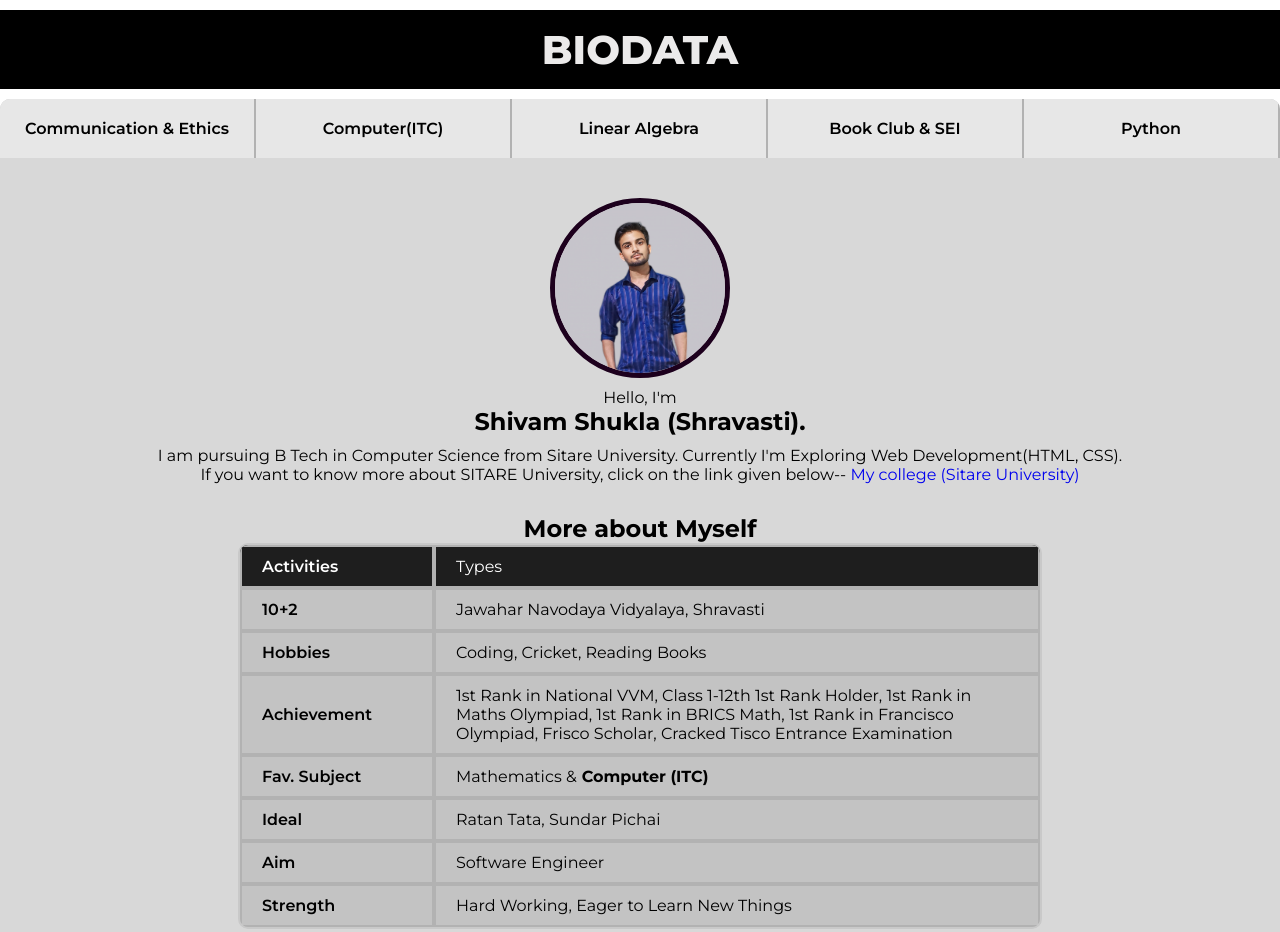
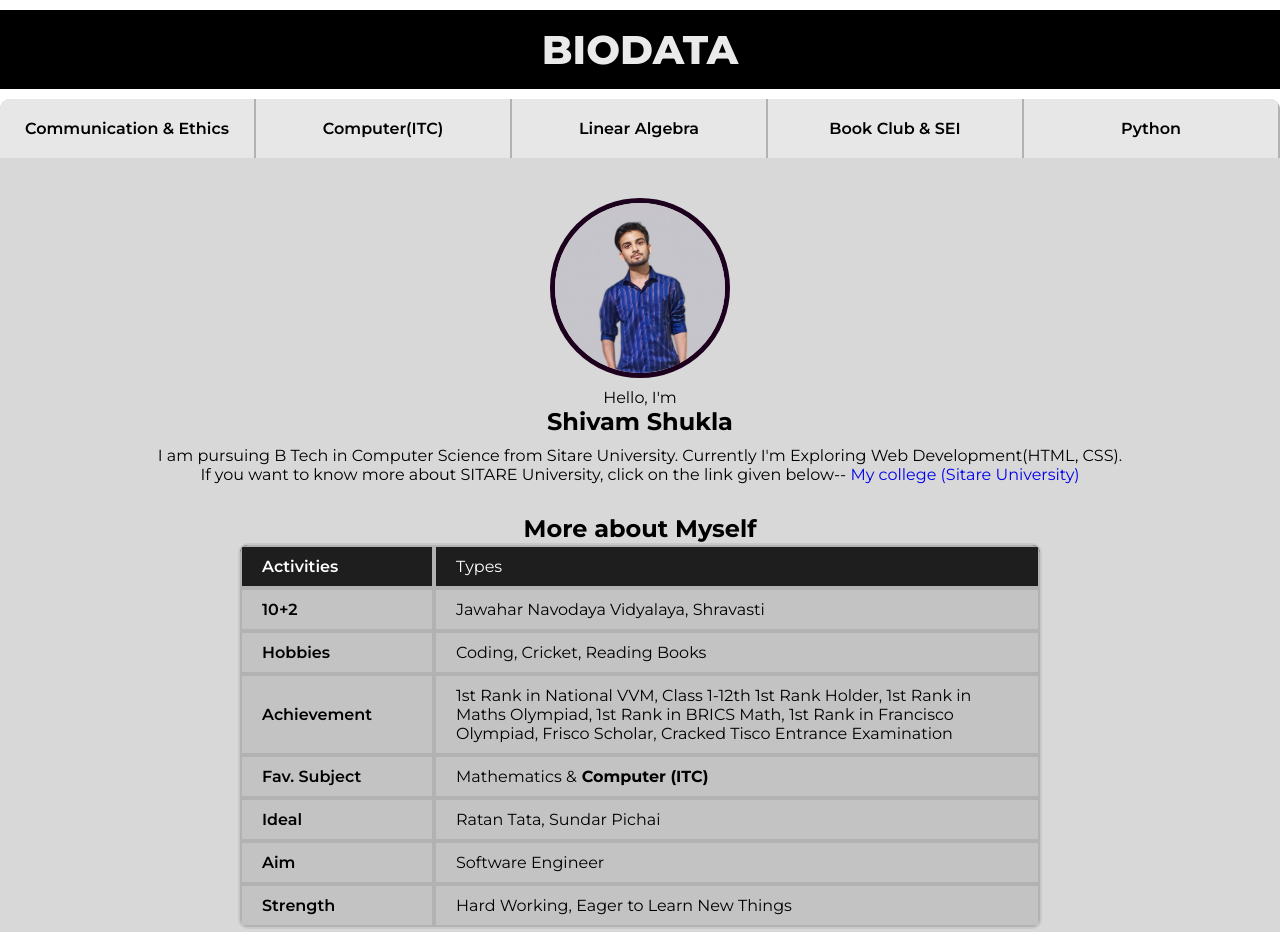
Before and after one commit to shivamm-shukla/biodata-webpage, a plain HTML site: page index.html in a window 1280 px wide. Shown: the top 932 px of the page. Drawn offline with Linux system fonts and the light colour scheme.

Commit message:
name corrected

```diff
--- a/index.html
+++ b/index.html
@@ -35,7 +35,7 @@
             <div class="headerContent">
                 <img src="./assets/myPic.jpg" alt="Shivam Shukla" class="myProfile">
                 <p>Hello, I'm<br>
-                <h2>Shivam Shukla (Shravasti).</h2>
+                <h2>Shivam Shukla</h2>
                 </p>
                 <!-- <h2>A student at Sitare University.</h2> -->
                 <p style="margin-top: 10px;">
```
